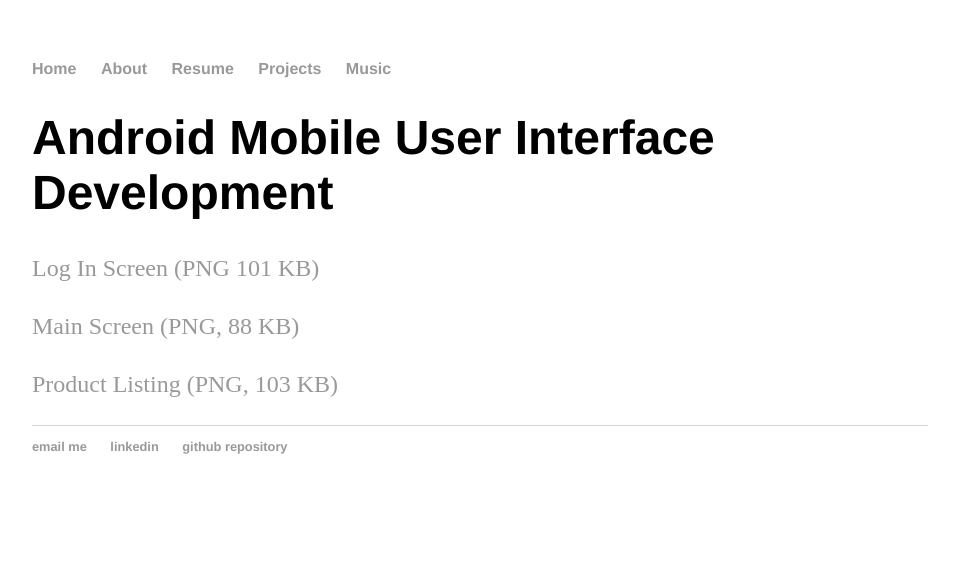
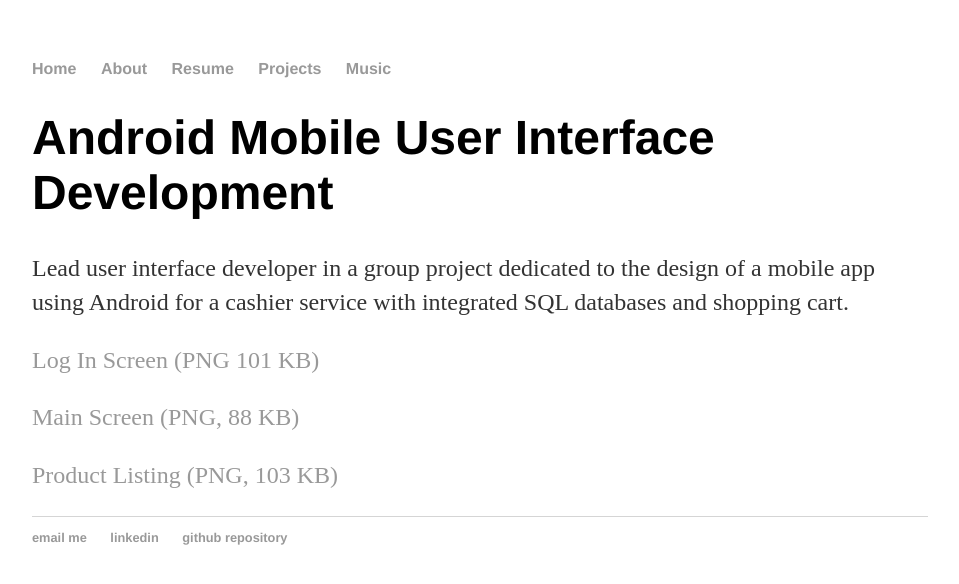
Before and after one commit to zackfravel/zackfravel.github.io, a Jekyll site: the page built from _posts/2017-04-20-Android.md, in a window 1280 px wide. Shown: the top 584 px of the page, without its empty margins (160-1119 px from the left). Built offline with Jekyll 4.4.1, drawn with Linux system fonts in a browser that asks for light colours.

Commit message:
Update 2017-04-20-Android.md

```diff
--- a/_posts/2017-04-20-Android.md
+++ b/_posts/2017-04-20-Android.md
@@ -2,6 +2,8 @@
 layout: post
 title: "Android Mobile User Interface Development"
 ---
+
+Lead user interface developer in a group project dedicated to the design of a mobile app using Android for a cashier service with integrated SQL databases and shopping cart.
 
 [Log In Screen (PNG 101 KB)](https://zackfravel.github.io/assets/img/android1.png "Log In Screen")
 
```
